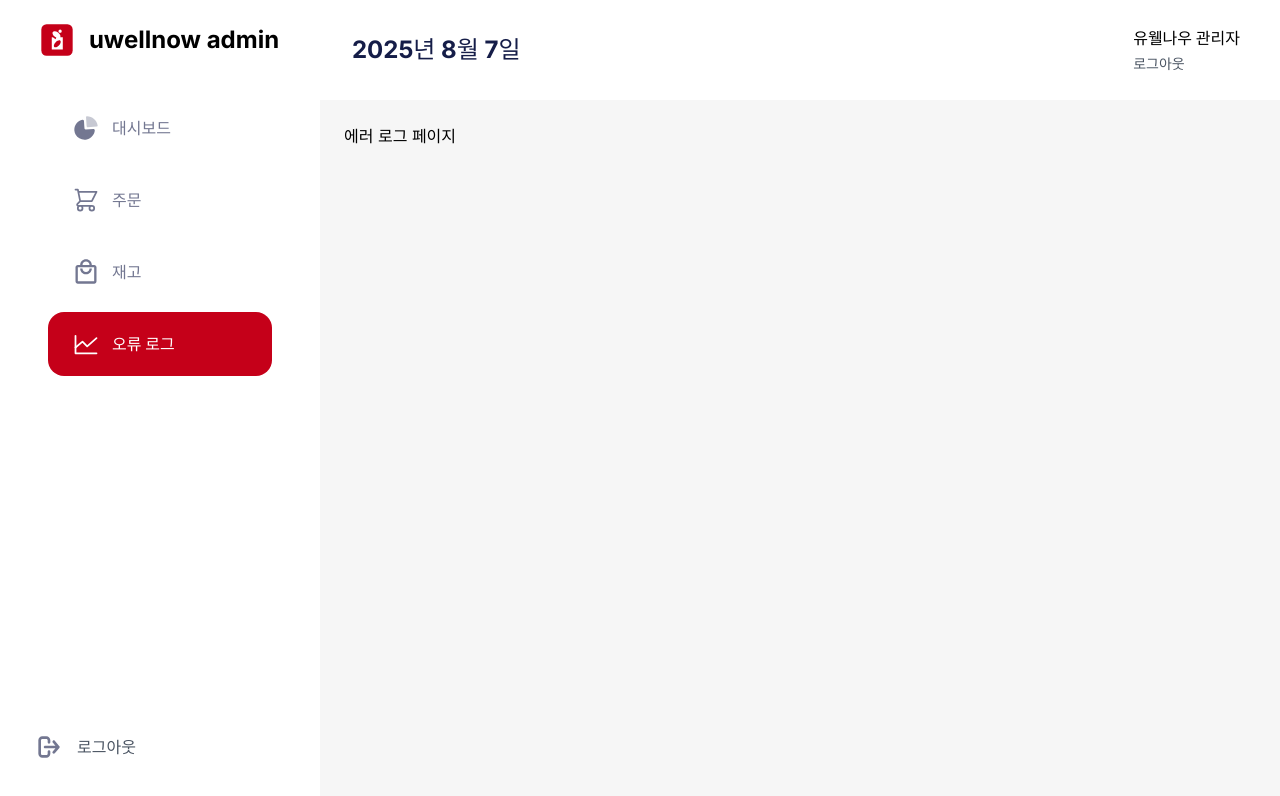
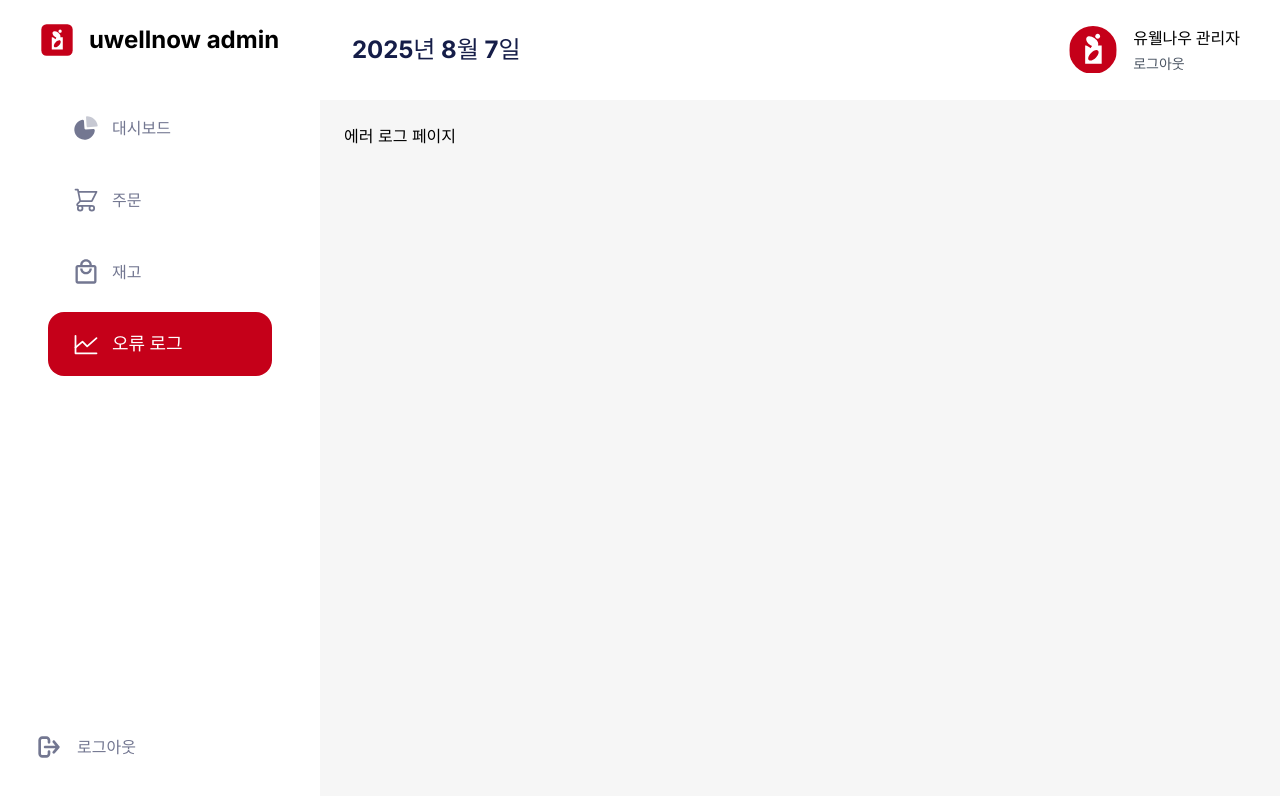
Before and after one commit to uwellnow/ManagerWeb, a React (Vite) app: page /error in a window 1280 px wide. Shown: the top 796 px of the page. Built offline with nearby package versions, Linux system fonts and the light colour scheme.

Commit message:
design: 관리자 프로필 사진 추가

```diff
--- a/src/layout/Header.tsx
+++ b/src/layout/Header.tsx
@@ -1,3 +1,5 @@
+import uwellnowlogo from '../../public/uwellnow.svg'
+
 const Header = () => {
     const today = new Date().toLocaleDateString('ko-KR', {
         year: 'numeric',
@@ -8,10 +10,17 @@ const Header = () => {
     return(
         <div className="flex items-center flex-shrink-0 h-[100px] bg-white w-full justify-between ">
             <div className="px-8 text-grayBlue font-semibold text-2xl" >{today}</div>
-            <div className="px-10 flex flex-col space-y-1" >
-                <div className="text-black font-bold text-md">유웰나우 관리자</div>
-                <div className="text-gray-600 font-medium text-sm">로그아웃</div>
+            <div className="px-10 flex space-x-4">
+                <div className="rounded-full overflow-hidden size-12">
+                    <img src={uwellnowlogo}/>
+                </div>
+
+                <div className="flex flex-col space-y-1" >
+                    <div className="text-black font-bold text-md">유웰나우 관리자</div>
+                    <div className="text-gray-600 font-medium text-sm">로그아웃</div>
+                </div>
             </div>
+
 
         </div>
     )
--- a/src/layout/Sidebar.tsx
+++ b/src/layout/Sidebar.tsx
@@ -31,7 +31,7 @@ const Sidebar = () => {
                         className={({ isActive }) =>
                             `flex items-center px-6 py-3 h-16 rounded-2xl text-md transition ${
                                 isActive
-                                    ? 'bg-mainRed text-white font-bold hover:text-white'
+                                    ? 'bg-mainRed text-white font-bold text-lg hover:text-white'
                                     : 'text-lightGray font-medium hover:text-lightGray'
                             }`
                         }
@@ -60,7 +60,7 @@ const Sidebar = () => {
 
 
             <div className="mt-auto px-4 absolute bottom-6">
-                <button className="flex items-center w-full px-4 py-3 text-md font-medium text-gray-600 rounded-lg">
+                <button className="flex items-center w-full px-4 py-3 text-md font-medium text-lightGray rounded-lg">
                     <img src={signout} alt="로그아웃" className="mr-3" />
                     로그아웃
                 </button>
```
